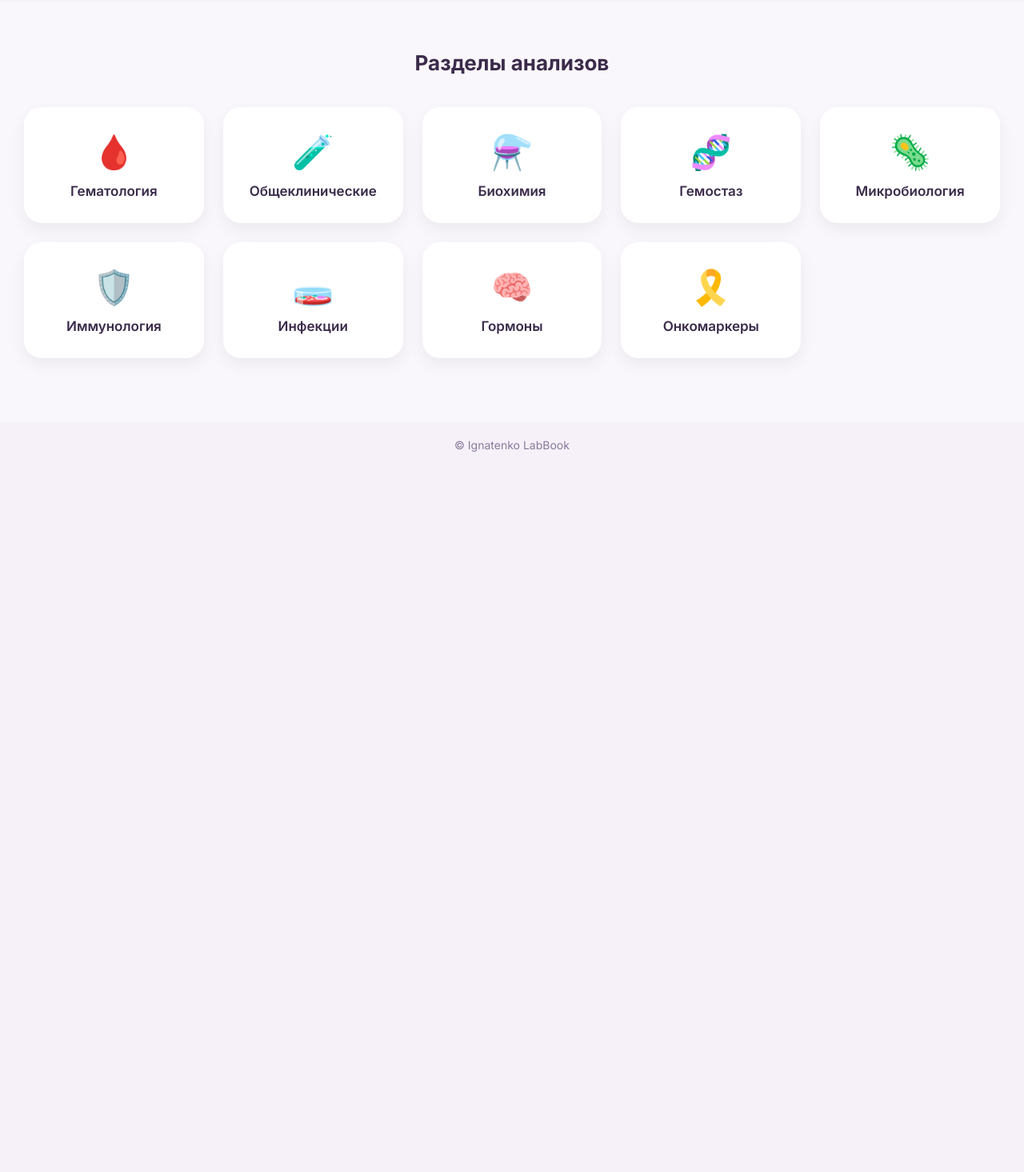
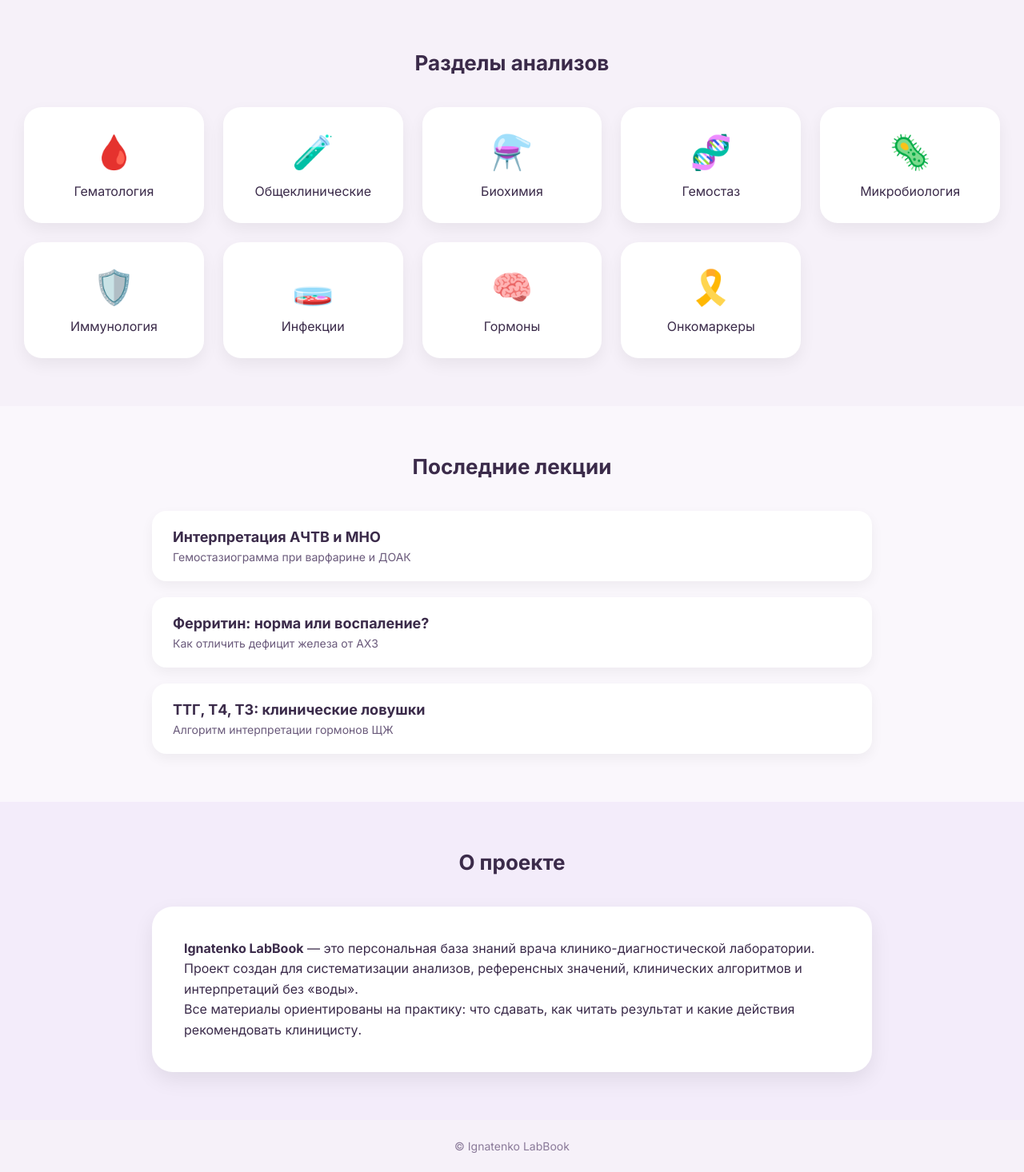
Before and after one commit to Ignatenko-LabBook/Ignatenko-LabBook.github.io, a plain HTML site: page index.html in a window 1280 px wide. Shown: the part 410-1876 px from the top of the page at 80% size. Before the commit the page ends 995 px from the top, so only its background shows below. Drawn offline with Linux system fonts and the light colour scheme.

Commit message:
Update index.html

```diff
--- a/index.html
+++ b/index.html
@@ -5,7 +5,6 @@
     <title>Ignatenko LabBook</title>
     <meta name="viewport" content="width=device-width, initial-scale=1.0">
 
-    <!-- Google font -->
     <link href="https://fonts.googleapis.com/css2?family=Inter:wght@400;600;700&display=swap" rel="stylesheet">
 
     <style>
@@ -52,25 +51,20 @@
             font-size: 16px;
             border-radius: 14px;
             cursor: pointer;
-            transition: 0.2s;
-        }
-
-        .hero button:hover {
-            background: #a67cca;
         }
 
         /* ===== SECTIONS ===== */
-        .sections {
-            background: #faf7fc;
-            padding: 60px 30px 80px;
+        section {
+            padding: 60px 30px;
         }
 
-        .sections h2 {
+        h2 {
             text-align: center;
             font-size: 26px;
             margin-bottom: 40px;
         }
 
+        /* ===== ANALYSIS CARDS ===== */
         .cards {
             display: grid;
             grid-template-columns: repeat(auto-fit, minmax(220px, 1fr));
@@ -85,29 +79,61 @@
             padding: 30px 20px;
             text-align: center;
             box-shadow: 0 8px 20px rgba(0,0,0,0.06);
-            transition: transform 0.2s, box-shadow 0.2s;
-            cursor: pointer;
         }
 
-        .card:hover {
-            transform: translateY(-6px);
-            box-shadow: 0 14px 28px rgba(0,0,0,0.10);
-        }
-
-        .card .icon {
+        .icon {
             font-size: 42px;
             margin-bottom: 14px;
         }
 
-        .card h3 {
-            font-size: 17px;
-            font-weight: 600;
+        /* ===== LECTURES ===== */
+        .lectures {
+            background: #faf7fc;
         }
 
-        /* ===== FOOTER (необязательно, но аккуратно) ===== */
+        .lecture-list {
+            max-width: 900px;
+            margin: 0 auto;
+            display: grid;
+            gap: 20px;
+        }
+
+        .lecture {
+            background: #fff;
+            padding: 22px 26px;
+            border-radius: 18px;
+            box-shadow: 0 6px 16px rgba(0,0,0,0.05);
+        }
+
+        .lecture h3 {
+            font-size: 18px;
+            margin-bottom: 6px;
+        }
+
+        .lecture p {
+            font-size: 14px;
+            color: #6a5a7b;
+        }
+
+        /* ===== ABOUT ===== */
+        .about {
+            background: #f3ecfa;
+        }
+
+        .about-box {
+            max-width: 900px;
+            margin: 0 auto;
+            background: #fff;
+            padding: 40px;
+            border-radius: 26px;
+            box-shadow: 0 10px 26px rgba(0,0,0,0.08);
+            font-size: 16px;
+            line-height: 1.6;
+        }
+
         footer {
             text-align: center;
-            padding: 20px;
+            padding: 24px;
             font-size: 14px;
             color: #8a7a99;
         }
@@ -117,64 +143,68 @@
 <body>
 
 <!-- HERO -->
-    <section class="hero">
-        <img src="https://em-content.zobj.net/thumbs/120/apple/354/test-tube_1f9ea.png" alt="Lab">
+<div class="hero">
+    <img src="https://em-content.zobj.net/thumbs/120/apple/354/test-tube_1f9ea.png">
     <h1>Ignatenko LabBook</h1>
     <p>Персональная шпаргалка врача КДЛ: анализы,<br>интерпретации, алгоритмы</p>
-        <button onclick="document.getElementById('sections').scrollIntoView({behavior:'smooth'})">
+    <button onclick="document.getElementById('analysis').scrollIntoView({behavior:'smooth'})">
         Перейти к разделам анализов
     </button>
+</div>
+
+<!-- ANALYSIS -->
+<section id="analysis">
+    <h2>Разделы анализов</h2>
+    <div class="cards">
+        <div class="card"><div class="icon">🩸</div>Гематология</div>
+        <div class="card"><div class="icon">🧪</div>Общеклинические</div>
+        <div class="card"><div class="icon">⚗️</div>Биохимия</div>
+        <div class="card"><div class="icon">🧬</div>Гемостаз</div>
+        <div class="card"><div class="icon">🦠</div>Микробиология</div>
+        <div class="card"><div class="icon">🛡️</div>Иммунология</div>
+        <div class="card"><div class="icon">🧫</div>Инфекции</div>
+        <div class="card"><div class="icon">🧠</div>Гормоны</div>
+        <div class="card"><div class="icon">🎗️</div>Онкомаркеры</div>
+    </div>
 </section>
 
-    <!-- SECTIONS -->
-    <section class="sections" id="sections">
-        <h2>Разделы анализов</h2>
+<!-- LECTURES -->
+<section class="lectures">
+    <h2>Последние лекции</h2>
 
-        <div class="cards">
-            <div class="card">
-                <div class="icon">🩸</div>
-                <h3>Гематология</h3>
+    <div class="lecture-list">
+        <div class="lecture">
+            <h3>Интерпретация АЧТВ и МНО</h3>
+            <p>Гемостазиограмма при варфарине и ДОАК</p>
         </div>
 
-            <div class="card">
-                <div class="icon">🧪</div>
-                <h3>Общеклинические</h3>
+        <div class="lecture">
+            <h3>Ферритин: норма или воспаление?</h3>
+            <p>Как отличить дефицит железа от АХЗ</p>
         </div>
 
-            <div class="card">
-                <div class="icon">⚗️</div>
-                <h3>Биохимия</h3>
+        <div class="lecture">
+            <h3>ТТГ, Т4, Т3: клинические ловушки</h3>
+            <p>Алгоритм интерпретации гормонов ЩЖ</p>
         </div>
+    </div>
+</section>
 
-            <div class="card">
-                <div class="icon">🧬</div>
-                <h3>Гемостаз</h3>
-            </div>
-
-            <div class="card">
-                <div class="icon">🦠</div>
-                <h3>Микробиология</h3>
-            </div>
-
-            <div class="card">
-                <div class="icon">🛡️</div>
-                <h3>Иммунология</h3>
-            </div>
-
-            <div class="card">
-                <div class="icon">🧫</div>
-                <h3>Инфекции</h3>
-            </div>
-
-            <div class="card">
-                <div class="icon">🧠</div>
-                <h3>Гормоны</h3>
-            </div>
-
-            <div class="card">
-                <div class="icon">🎗️</div>
-                <h3>Онкомаркеры</h3>
-            </div>
+<!-- ABOUT -->
+<section class="about">
+    <h2>О проекте</h2>
+    <div class="about-box">
+        <p>
+            <b>Ignatenko LabBook</b> — это персональная база знаний врача клинико-диагностической лаборатории.
+        </p>
+        <p>
+            Проект создан для систематизации анализов, референсных значений,
+            клинических алгоритмов и интерпретаций без «воды».
+        </p>
+        <p>
+            Все материалы ориентированы на практику: что сдавать, как читать результат
+            и какие действия рекомендовать клиницисту.
+        </p>
     </div>
 </section>
 
```
Lines whose indentation alone changed are shown as unchanged.
